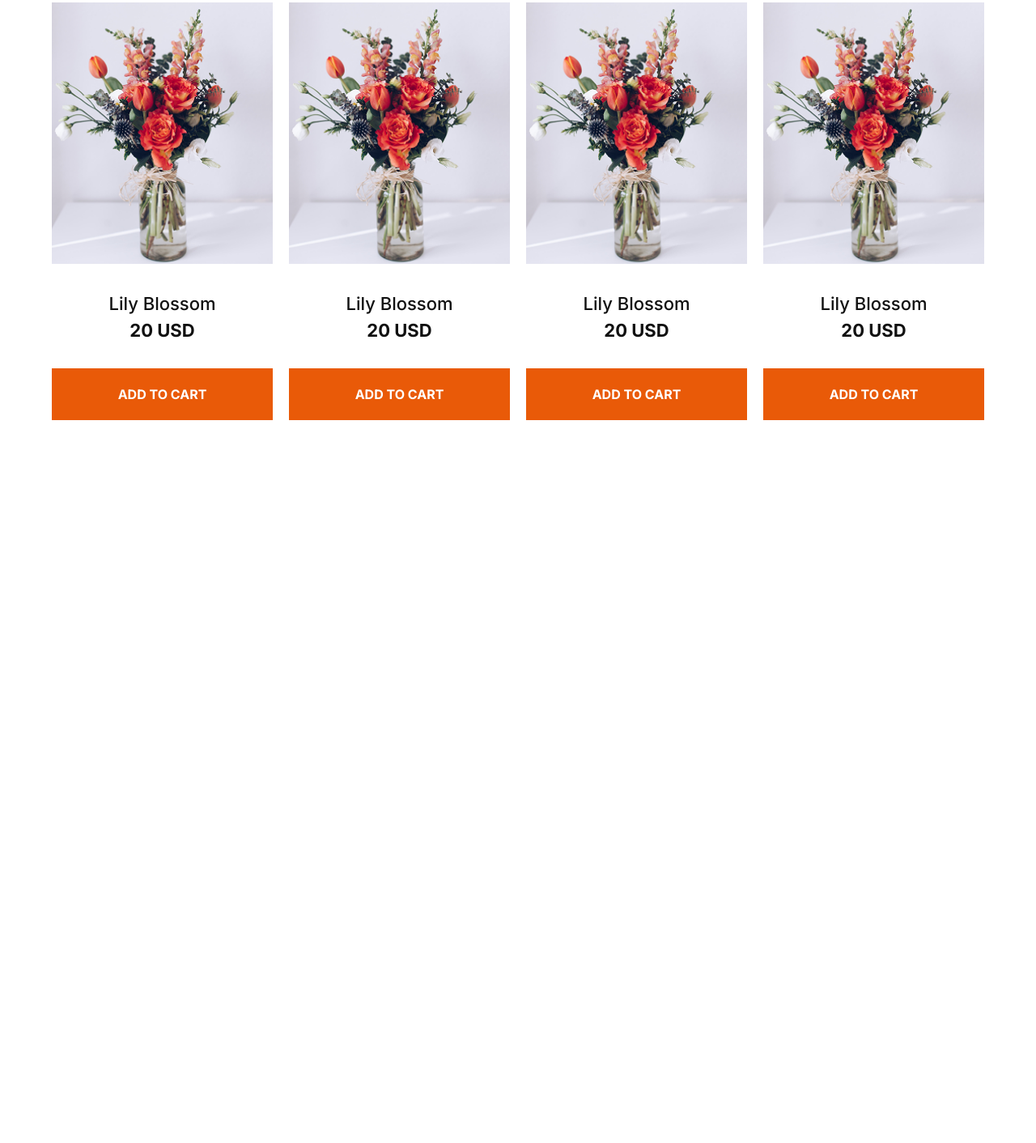
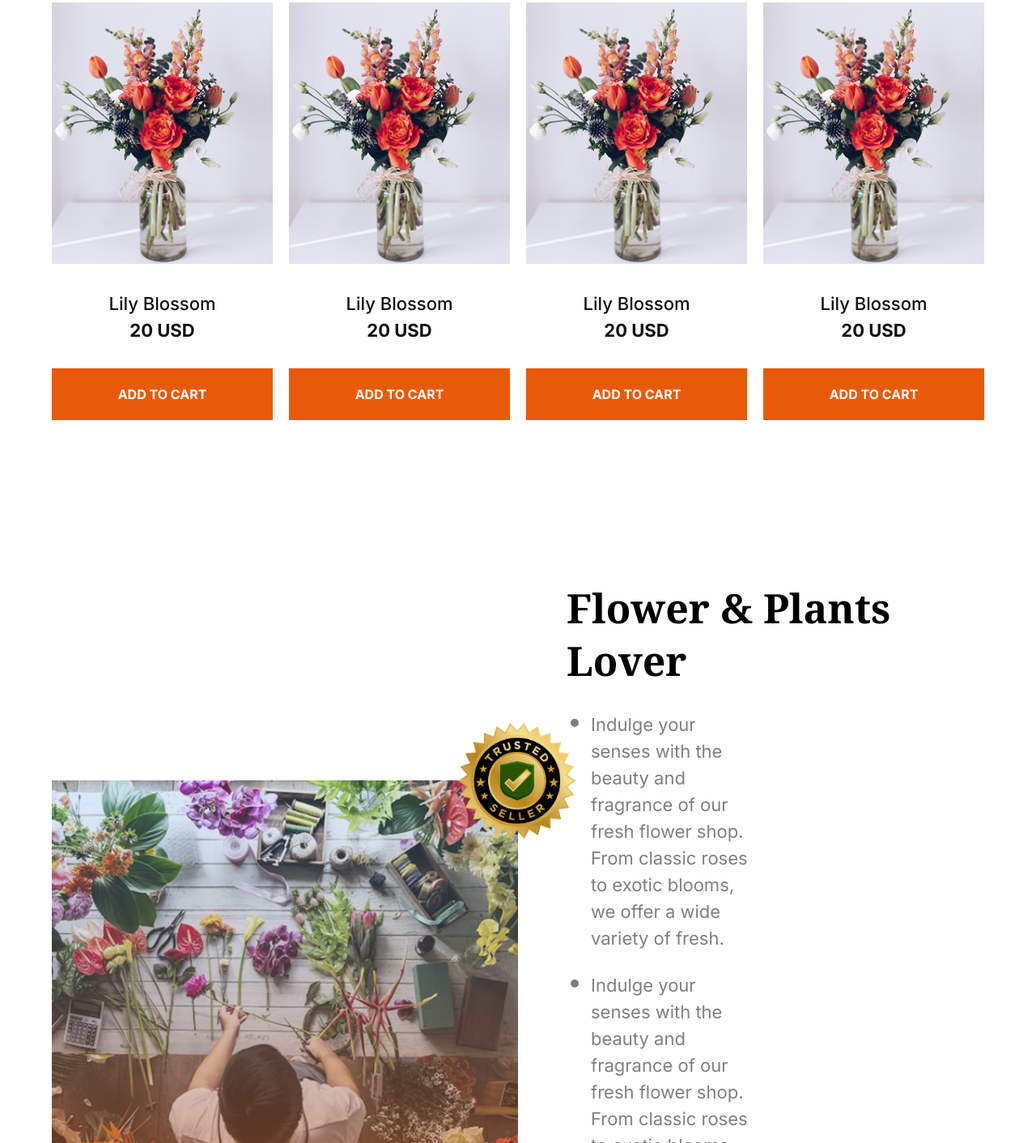
Before and after one commit to kawserbappy1/Flowers-html-css, a plain HTML site: page index.html in a window 1280 px wide. Shown: the part 1388-2800 px from the top of the page at 81% size. Before the commit the page ends 1907 px from the top, so only its background shows below. Drawn offline with nearby package versions, Linux system fonts and the light colour scheme.

Commit message:
seller area added

```diff
--- a/assests/css/style.css
+++ b/assests/css/style.css
@@ -87,6 +87,9 @@ p {
 .section-title h2 span {
   color: var(--primary-color);
 }
+.section-title p {
+  color: var(--body-font-color);
+}
 /* HEADER AREA START  */
 nav {
   display: flex;
@@ -146,8 +149,16 @@ nav {
 .banner-left p br {
   display: none;
 }
+.banner-left p {
+  color: var(--body-font-color);
+  width: 556px;
+  margin-top: 20px;
+}
 /* BANNER AREA START  */
 /* PLANT AREA START  */
+.plant-area {
+  padding-bottom: 100px;
+}
 .plant-wrapper {
   display: grid;
   grid-template-columns: repeat(4, 1fr);
@@ -187,3 +198,47 @@ nav {
   font-size: 16px;
 }
 /* PLANT AREA END  */
+/* PLANT SELLER AREA START  */
+.plant-seller {
+  padding: 100px 0;
+}
+.plant-seller-wrapper {
+  display: grid;
+  justify-content: center;
+  align-items: center;
+  grid-template-columns: repeat(2, 1fr);
+}
+.plant-seller-img img {
+  width: 100%;
+}
+.plant-seller-right {
+  margin-left: 60px;
+}
+.plant-seller-content h2 {
+  margin-bottom: 30px;
+  line-height: 1.3;
+}
+.plant-seller-content p {
+  margin-bottom: 25px;
+  margin-left: 30px;
+  color: var(--body-font-color);
+  position: relative;
+  padding-right: 280px;
+}
+.plant-seller-content p::before {
+  content: " ";
+  position: absolute;
+  width: 10px;
+  height: 10px;
+  background: var(--body-font-color);
+  top: 9px;
+  left: -25px;
+  border-radius: 50%;
+}
+.trusted {
+  width: 35%;
+  position: absolute;
+  top: -100px;
+  right: -100px;
+}
+/* PLANT SELLER AREA START  */
--- a/index.html
+++ b/index.html
@@ -69,7 +69,7 @@
           </div>
         </div>
       </section>
-      <!-- BANNER AREA START  -->
+      <!-- PLANT AREA START  -->
       <section class="plant-area">
         <div class="container">
           <div class="section-title">
@@ -135,6 +135,48 @@
           </div>
         </div>
       </section>
+      <!-- PLANT AREA END  -->
+      <!-- PLANT SELLER AREA START  -->
+      <section class="plant-seller">
+        <div class="container">
+          <div class="plant-seller-wrapper">
+            <div class="plant-seller-left relative">
+              <div class="plant-seller-img">
+                <img src="./assests/img/flower-store.png" alt="Flower Store" />
+              </div>
+              <img
+                class="trusted"
+                src="./assests/img/trusted-badge.png"
+                alt=""
+              />
+            </div>
+            <div class="plant-seller-right">
+              <div class="plant-seller-content">
+                <h2>
+                  Flower & Plants <br />
+                  Lover
+                </h2>
+                <p>
+                  Indulge your senses with the beauty and fragrance of our fresh
+                  flower shop. From classic roses to exotic blooms, we offer a
+                  wide variety of fresh.
+                </p>
+                <p>
+                  Indulge your senses with the beauty and fragrance of our fresh
+                  flower shop. From classic roses to exotic blooms, we offer a
+                  wide variety of fresh.
+                </p>
+                <p>
+                  Indulge your senses with the beauty and fragrance of our fresh
+                  flower shop. From classic roses to exotic blooms, we offer a
+                  wide variety of fresh.
+                </p>
+              </div>
+            </div>
+          </div>
+        </div>
+      </section>
+      <!-- PLANT SELLER AREA END  -->
     </main>
   </body>
 </html>
```
